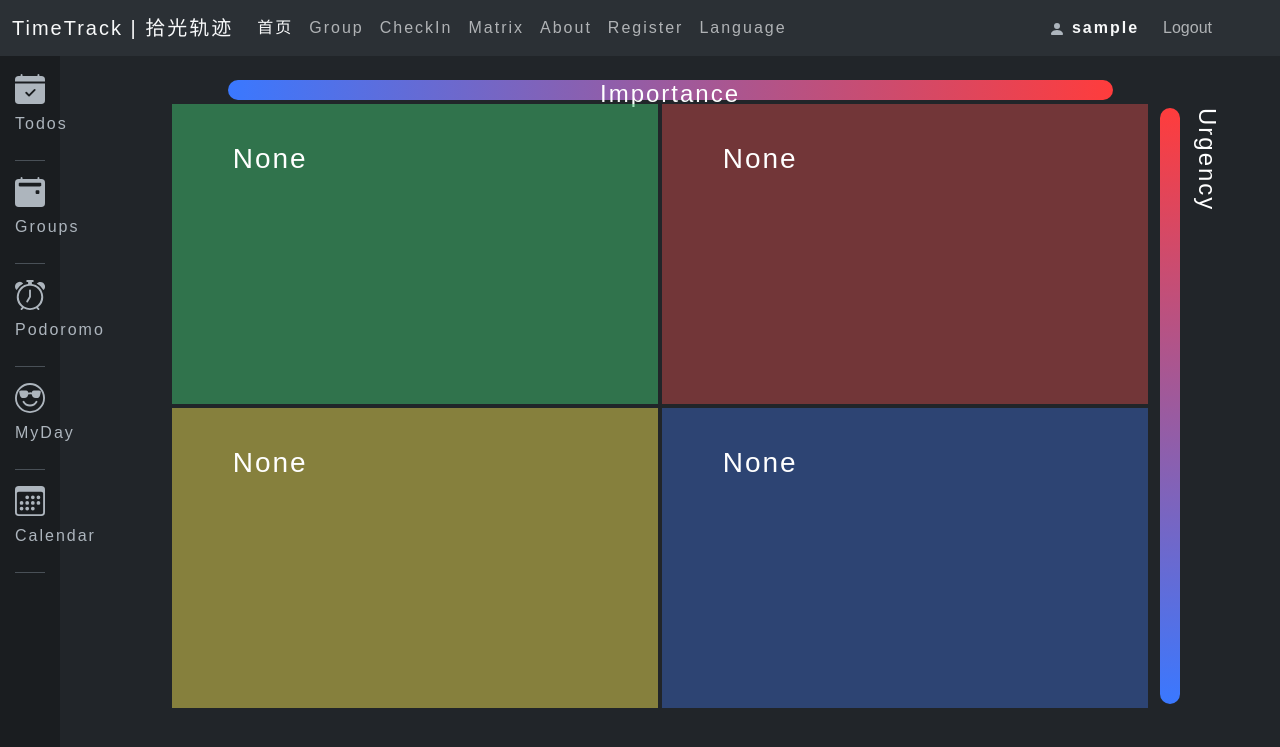
After one commit to lxy1010/TimeTrackProject, a Django app: page /matrix in a window 1280 px wide. The commit adds this page. Shown: the top 747 px of the page. Run offline with Django 5.2, Linux system fonts and the light colour scheme; the visitor is signed in with stand-in values (Sample User, id 1); data that the repository does not hold is empty; some libraries are stand-ins or nearby versions; some web fonts are replaced.

Commit message:
新增about页面 新增四象限管理视图

```diff
--- a/TimeTrack/static/TimeTrack/css/style.css
+++ b/TimeTrack/static/TimeTrack/css/style.css
@@ -27,6 +27,13 @@ body {
     border-left: 3px solid;
     transition: 0.3s;
     filter: drop-shadow(0 0 25px #6f42c1);
+}
+
+#matrix:hover {
+    color: #d1df3b;
+    border-left: 3px solid;
+    transition: 0.3s;
+    filter: drop-shadow(0 0 25px #d1df3b);
 }
 
 #about:hover {
--- a/TimeTrack/urls.py
+++ b/TimeTrack/urls.py
@@ -22,4 +22,6 @@ urlpatterns = [
     path('calendar', views.calendar, name='calendar'),
     path('pomodoro', views.pomodoro, name='pomodoro'),
     path('myDay', views.myDay, name='myDay'),
+    path('about', views.about, name='about'),
+    path('matrix', views.matrix, name='matrix')
 ]
--- a/TimeTrack/views.py
+++ b/TimeTrack/views.py
@@ -12,6 +12,10 @@ from TimeTrack.models import Group, Todo, CheckIn
 
 def index(request):
     return render(request, 'TimeTrack/index.html')
+
+
+def about(request):
+    return render(request, 'TimeTrack/about.html')
 
 
 @login_required
@@ -196,3 +200,35 @@ def calendar(request):
     context = {'today': now.strftime('%B'), 'days': days}
 
     return render(request, 'TimeTrack/Calendar.html', context=context)
+
+
+def matrix(request):
+    """
+    imp  pre
+     - + | + +
+    -----+------
+     - - | + -
+    """
+    group = Group.objects.filter(owner=request.user)
+    pre = []
+    unp = []
+    for g in group:
+        for todo in g.todo_set.all():
+            if todo.deadline < timezone.now():
+                todo.is_expired = True
+            else:
+                todo.is_expired = False
+            todo.save()
+
+            now = timezone.now()
+            now_24 = now + timedelta(days=1)
+            if todo.deadline > now_24:
+                unp.append(todo)
+            else:
+                pre.append(todo)
+
+    matrix = [[[t for t in pre if t.importance <= 0], [t for t in pre if t.importance > 0]],
+              [[t for t in unp if t.importance <= 0], [t for t in unp if t.importance > 0]]]
+    context = {'matrix': matrix}
+
+    return render(request, 'TimeTrack/matrix.html', context=context)
--- /dev/null
+++ b/templates/TimeTrack/about.html
@@ -0,0 +1,5 @@
+{% extends 'TimeTrack/base.html' %}
+
+{% block content %}
+
+{% endblock %}
--- a/templates/TimeTrack/base.html
+++ b/templates/TimeTrack/base.html
@@ -1,6 +1,6 @@
 {% load i18n %}
 <!DOCTYPE html>
-<html lang="en" data-bs-theme="dark">
+<html lang="zh-hans" data-bs-theme="dark">
 <head>
     <meta charset="UTF-8">
     <title>TimeTrack | 拾光轨迹</title>
@@ -29,7 +29,10 @@
                     <a class="nav-link" href="{% url 'TimeTrack:checkin' %}" id="checkin">{% translate 'CheckIn' %}</a>
                 </li>
                 <li class="nav-item">
-                    <a class="nav-link" href="#" id="about">{% translate 'About' %}</a>
+                    <a class="nav-link" href="{% url 'TimeTrack:matrix' %}" id="matrix">{% translate 'Matrix' %}</a>
+                </li>
+                <li class="nav-item">
+                    <a class="nav-link" href="{% url 'TimeTrack:about' %}" id="about">{% translate 'About' %}</a>
                 </li>
                 <li class="nav-item">
                     <a class="nav-link" href="{% url 'registration:register' %}" id="register">{% translate 'Register' %}</a>
--- /dev/null
+++ b/templates/TimeTrack/matrix.html
@@ -0,0 +1,58 @@
+{% extends 'TimeTrack/base.html' %}
+
+{% block content %}
+    <div class="d-flex flex-column justify-content-center">
+        <div class="text-center mx-auto my-1"
+             style="width: 75%; height: 20px; background-image: linear-gradient(to right, #3a78ff, #ff3c3c); border-radius: 10px">
+            <h4>Importance</h4>
+        </div>
+        <div class="d-flex mx-auto">
+            <div style="grid-template-columns: repeat(2, 1fr); width: 1000px;" class="container d-grid gap-1 mx-0">
+                <div style="min-height: 300px; background: rgba(65,193,113,0.5)"
+                     class="d-flex justify-content-center align-items-center">
+                    <div class="w-75 h-75">
+                        {% for t in matrix.0.0 %}
+                            <h3>{{ t }}</h3><p>{{ t.deadline }}</p>
+                        {% empty %}
+                            <h3>None</h3>
+                        {% endfor %}
+                    </div>
+                </div>
+                <div style="min-height: 300px; background:rgba(195,72,72,0.5)"
+                     class="d-flex justify-content-center align-items-center">
+                    <div class="w-75 h-75">
+                        {% for t in matrix.0.1 %}
+                            <h3>{{ t }}</h3><p>{{ t.deadline }}</p>
+                        {% empty %}
+                            <h3>None</h3>
+                        {% endfor %}
+                    </div>
+                </div>
+                <div style="min-height: 300px; background:rgba(236,219,83,0.5)"
+                     class="d-flex justify-content-center align-items-center">
+                    <div class="w-75 h-75">
+                        {% for t in matrix.1.0 %}
+                            <h3>{{ t }}</h3><p>{{ t.deadline }}</p>
+                        {% empty %}
+                            <h3>None</h3>
+                        {% endfor %}
+                    </div>
+                </div>
+                <div style="min-height: 300px; background:rgba(59,101,190,0.5)"
+                     class="d-flex justify-content-center align-items-center">
+                    <div class="w-75 h-75">
+                        {% for t in matrix.1.1 %}
+                            <h3>{{ t }}</h3><p>{{ t.deadline }}</p>
+                        {% empty %}
+                            <h3>None</h3>
+                        {% endfor %}
+                    </div>
+                </div>
+            </div>
+            <div class="text-center my-1"
+                 style="width: 20px; background-image: linear-gradient(to top, #3a78ff, #ff3c3c); border-radius: 10px">
+                <h4 style="writing-mode: vertical-lr">Urgency</h4>
+            </div>
+        </div>
+    </div>
+{% endblock %}
```
Also changed, not shown: locale/en/LC_MESSAGES/django.po, locale/zh_HANS/LC_MESSAGES/django.po, 2 other files.
